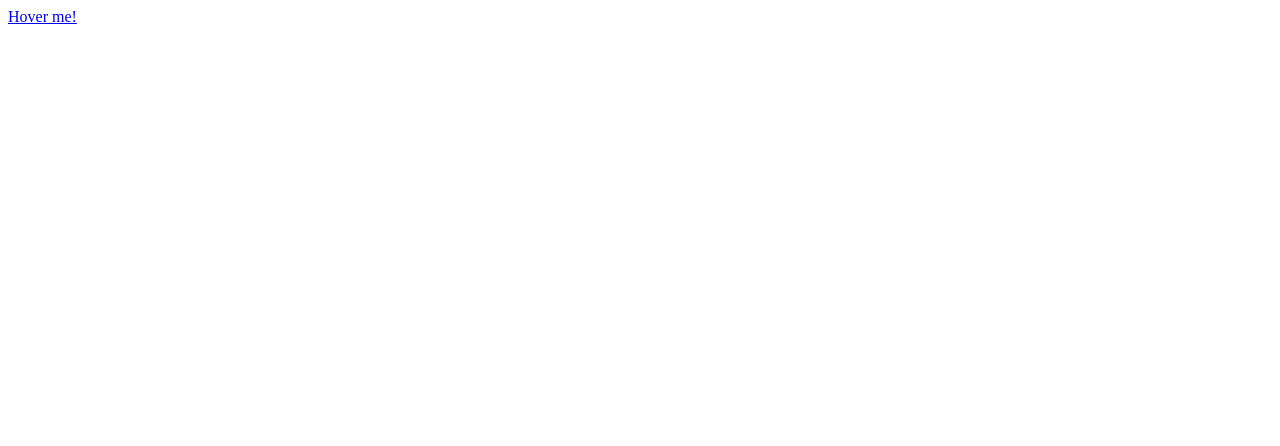
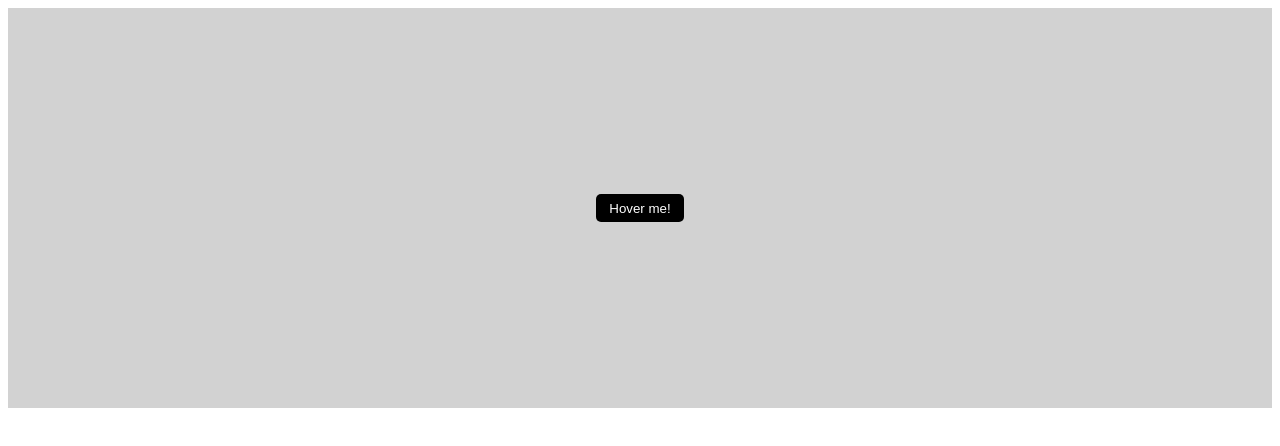
Before and after one commit to boelm/2024-06-11_exercise_animation_bootcamp, a plain HTML site: page examples/01_hoverbutton/index.html in a window 1280 px wide. Drawn offline with Linux system fonts and the light colour scheme; files that its build step writes are made by us from their sources.

Commit message:
Yippi, mastered 1. hoverbutton :-)

```diff
--- a/examples/01_hoverbutton/index.html
+++ b/examples/01_hoverbutton/index.html
@@ -1,12 +1,18 @@
 <!DOCTYPE html>
 <html lang="en">
+
 <head>
     <meta charset="UTF-8">
     <meta name="viewport" content="width=device-width, initial-scale=1.0">
     <title>Document</title>
     <link rel="stylesheet" href="style.css">
 </head>
+
 <body>
-    <a href="#" class="btn">Hover me!</a>
+    <main>
+        <!-- <a href="#" class="btn">Hover me!</a>   -->
+        <button>Hover me!</button>
+    </main>
 </body>
+
 </html>
--- /dev/null
+++ b/examples/01_hoverbutton/style.css
@@ -0,0 +1,32 @@
+body {
+
+    display: flex;
+    flex-direction: row;
+    /* justify-items: space-around; */
+    /* align-items: center; */
+    align-items: center;
+
+    main {
+        height: 50vh;
+        width: 100vw;
+        background-color: rgba(110, 107, 107, 0.304);
+        display: flex;
+        align-items: center;
+        justify-content: space-around;
+        button {
+            background-color: black;
+            color: white;
+            padding: 0.5em 1em;
+            border: none;
+            border-radius: 5px;
+            transition: 0.5s all;
+
+            &:hover{
+                background-color: red;
+                padding: 1em 2em;
+                transform: translateX(8rem);
+                box-shadow: 10px 10px 5px 0px rgba(0,0,0,0.75);
+            }
+        }
+    }
+}
```
